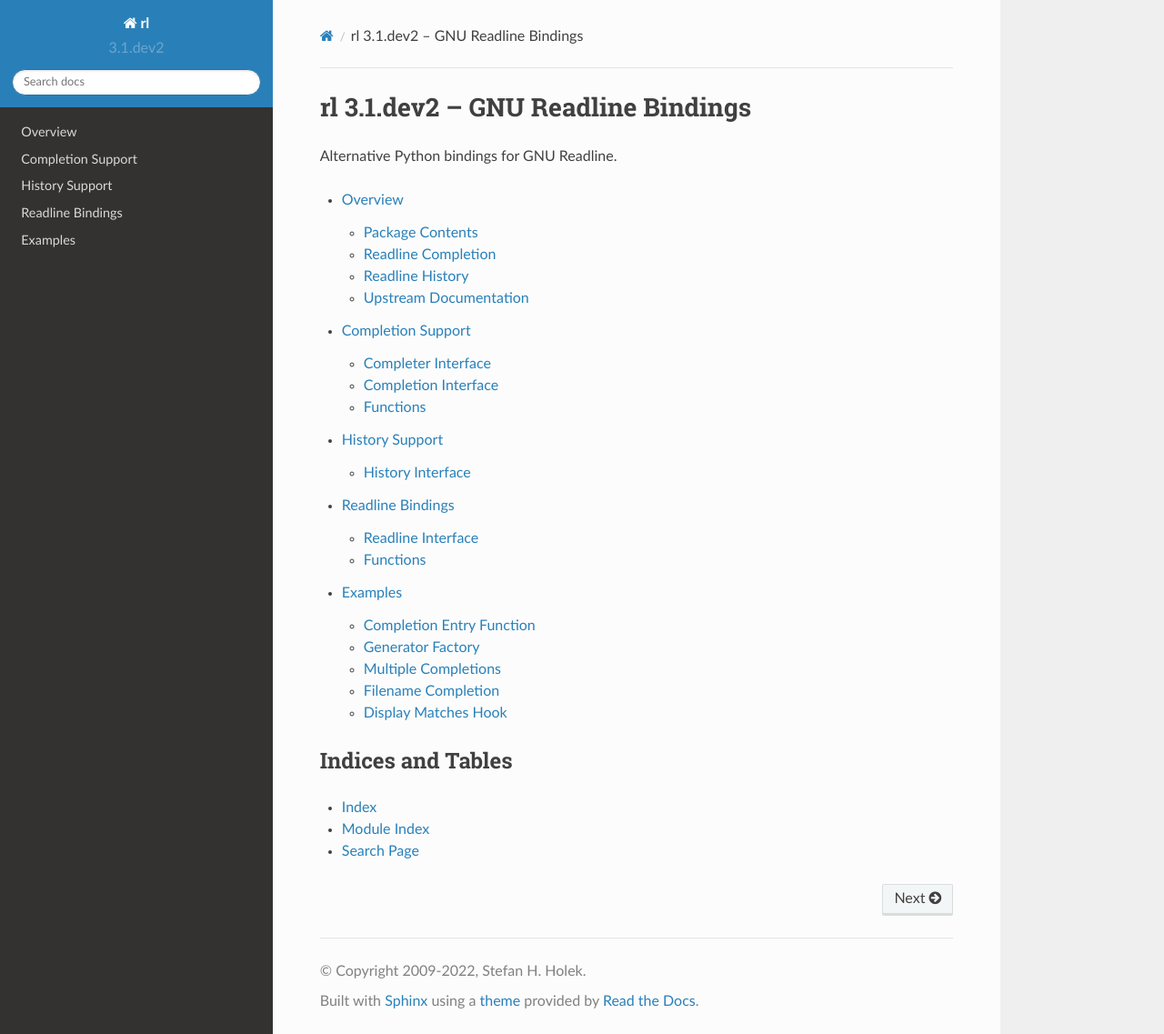
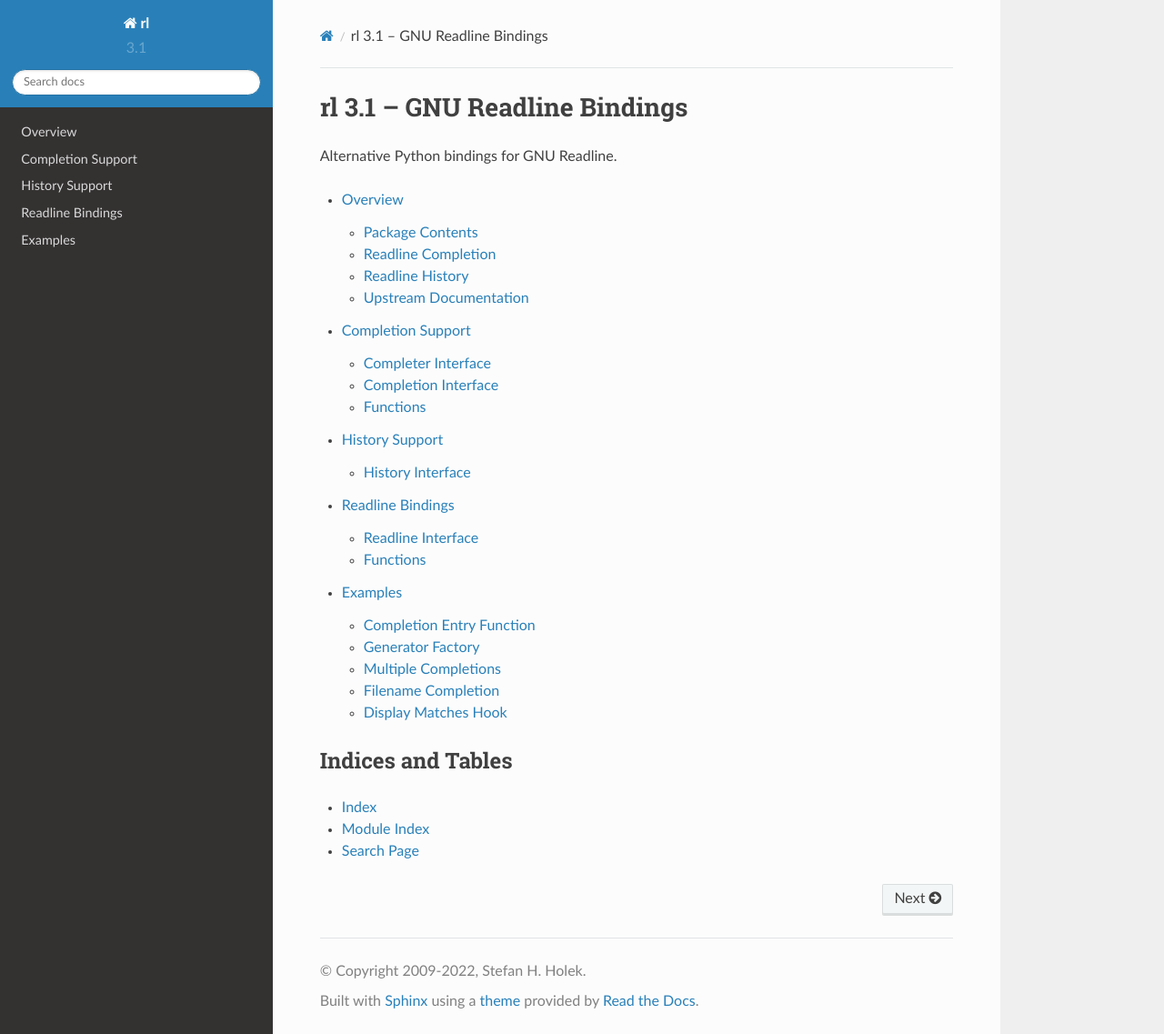
Before and after one commit to stefanholek/rl, a Sphinx documentation site: the page built from docs/index.rst, in a window 1280 px wide and 1137 px high. Shown: the whole window at 91% size. Built offline with Sphinx 7.4.7 and the Read the Docs theme 2.0.0, drawn with Linux system fonts in a browser that asks for light colours.

Commit message:
Prepare rl 3.1.

```diff
--- a/CHANGES.rst
+++ b/CHANGES.rst
@@ -1,7 +1,7 @@
 Changelog
 =========
 
-3.1 - Unreleased
+3.1 - 2022-10-31
 ----------------
 
 - Include GNU Readline 8.2.
--- a/docs/conf.py
+++ b/docs/conf.py
@@ -48,9 +48,9 @@ copyright = u'2009-%s, Stefan H. Holek' % time.strftime('%Y')
 # built documents.
 #
 # The full version, including alpha/beta/rc tags.
-release = '3.1.dev2'
+release = '3.1'
 # The short X.Y version.
-version = '3.1.dev2'
+version = '3.1'
 
 # The language for content autogenerated by Sphinx. Refer to documentation
 # for a list of supported languages.
```
